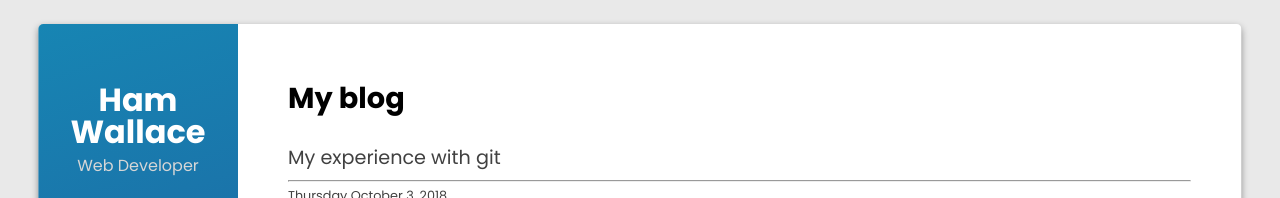
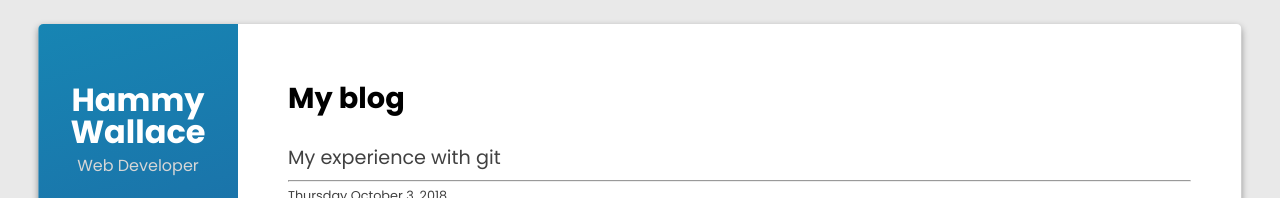
Before and after one commit to Hamwaa/git-blog, a plain HTML site: page index.html in a window 1280 px wide. Shown: the top 198 px of the page. Drawn offline with nearby package versions, Linux system fonts and the light colour scheme.

Commit message:
Add Hammy to web developer

```diff
--- a/index.html
+++ b/index.html
@@ -15,7 +15,7 @@
    <div class="wrapper">
     <nav>
       <div class="inner-wrap">
-        <div class="site-header">Ham Wallace</div>
+        <div class="site-header">Hammy Wallace</div>
         <div class="site-subheader">Web Developer</div>
         <ul class="site-navigation">
           <li><a href="index.html"><i class="fas fa-home"></i> Home</a></li>
@@ -26,7 +26,7 @@
       <div class="menu">
         <div class="menu-icon" id="sidebarCollapse">
           <i class="fas fa-bars"></i>
-          <span class="mobile-header"> Ham Wallace: Web Developer</span>
+          <span class="mobile-header"> Hammy Wallace: Web Developer</span>
         </div>
       </div>
         <h1>My blog</h1>
```
